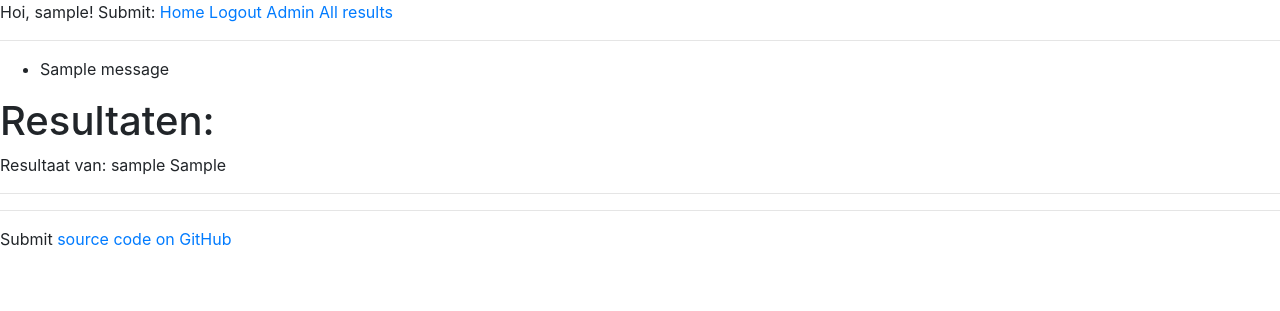
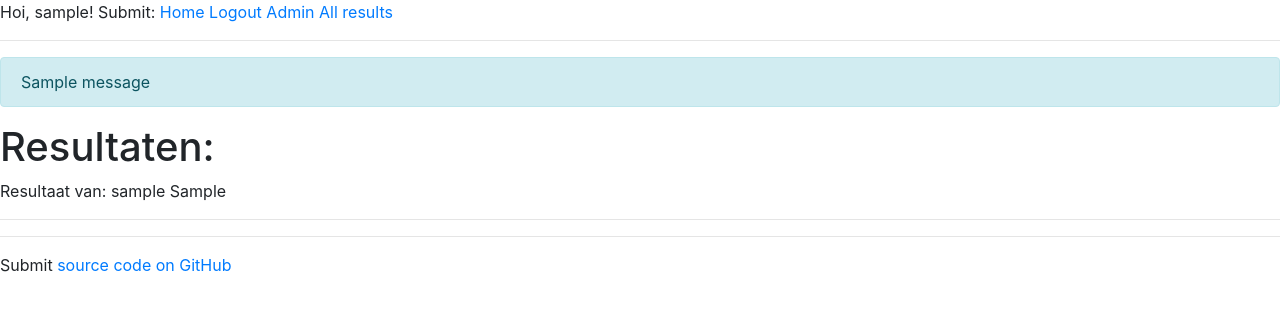
Before and after one commit to tomkooij/submit, a Flask app: page /all_results in a window 1280 px wide. Shown: the top 311 px of the page. Run offline with Flask 2, Linux system fonts and the light colour scheme; a user stored in the database is signed in; tables that the repository leaves empty hold one stand-in row (values such as "Sample post"); one stand-in notice (Sample message) is shown; some libraries are stand-ins or nearby versions.

Commit message:
Add bootstrap CSS

```diff
--- a/app/templates/base.html
+++ b/app/templates/base.html
@@ -36,11 +36,9 @@
       <div>
         {% with messages = get_flashed_messages() %}
           {% if messages %}
-            <ul class=flashes>
             {% for message in messages %}
-              <li>{{ message }}</li>
+              <div class="alert alert-info" role="alert">{{ message }}</div>
             {% endfor %}
-            </ul>
           {% endif %}
         {% endwith %}
       </div>
```
